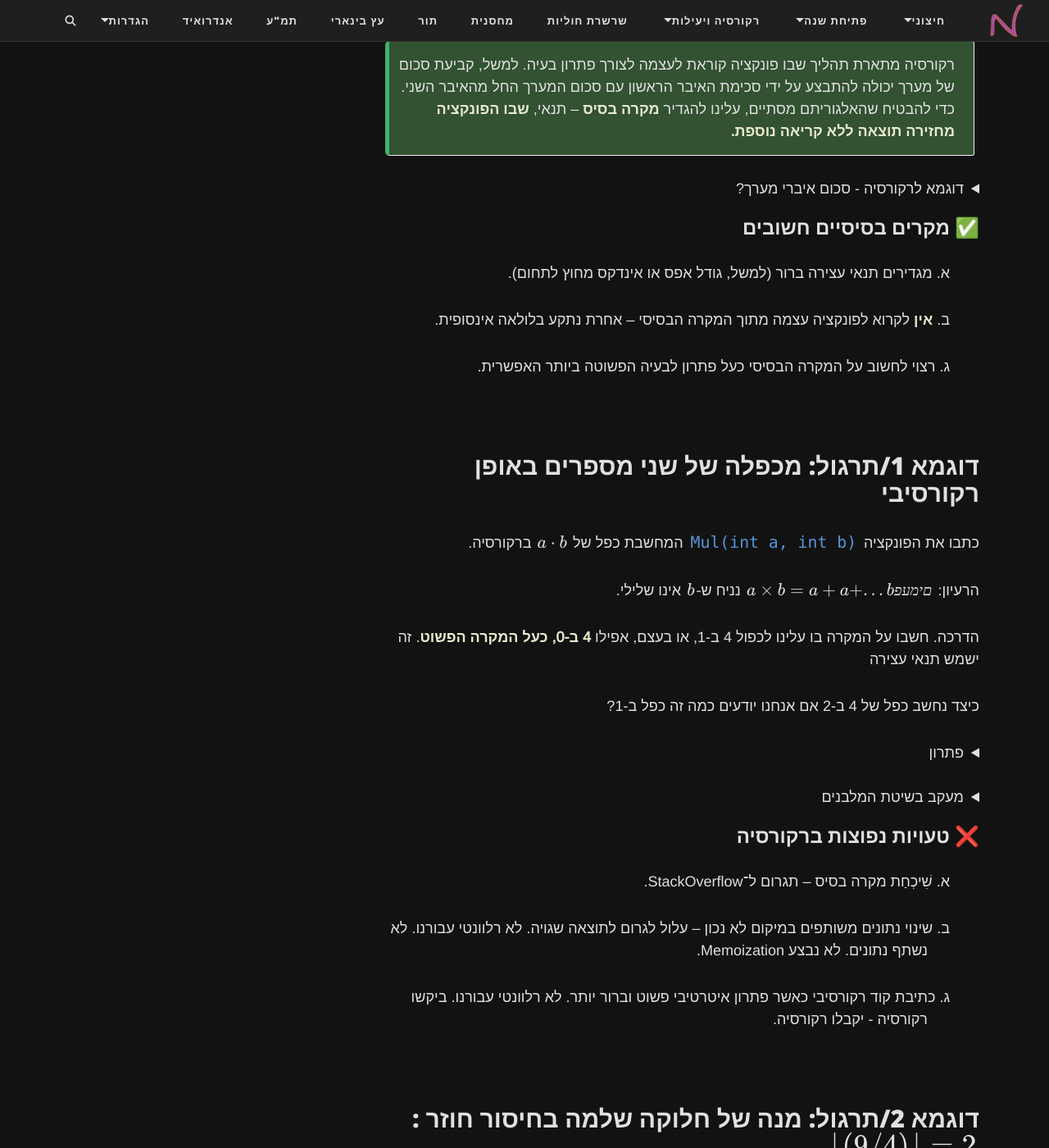
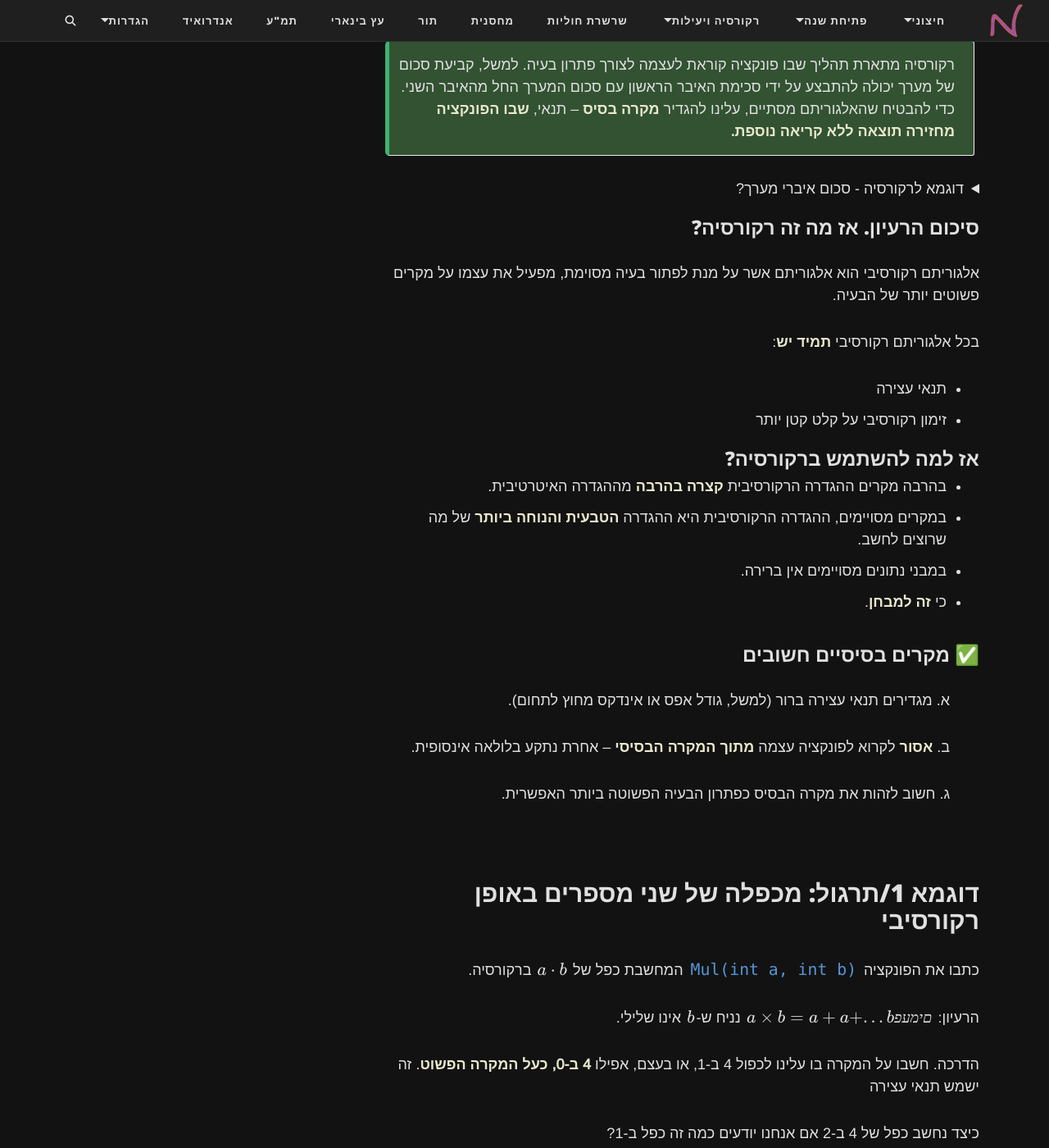
Before and after one commit to 3strategy/BeautifulMivney, a Jekyll site: the page built from mivney/1recursionAndComplexity/Chapter1.md, in a window 1280 px wide and 1400 px high, scrolled down 557 px. Shown: the whole window at 82% size. Built offline with Jekyll 4.4.1, drawn with Linux system fonts in a browser that asks for light colours; formulas are drawn with MathJax 3; comment, search, counter and statistics services are not loaded.

Commit message:
מדוע רקורסיה

```diff
--- a/mivney/1recursionAndComplexity/Chapter1.md
+++ b/mivney/1recursionAndComplexity/Chapter1.md
@@ -18,6 +18,7 @@ lang: he
 
 {: .box-success}
 רקורסיה מתארת תהליך שבו פונקציה קוראת לעצמה לצורך פתרון בעיה. למשל, קביעת סכום של מערך יכולה להתבצע על ידי סכימת האיבר הראשון עם סכום המערך החל מהאיבר השני. כדי להבטיח שהאלגוריתם מסתיים, עלינו להגדיר **מקרה בסיס** – תנאי, **שבו הפונקציה מחזירה תוצאה ללא קריאה נוספת.**
+
 
 
 <details markdown="1">
@@ -59,16 +60,32 @@ graph TD
 
 </details>
 
+
+### סיכום הרעיון. אז מה זה רקורסיה?
+אלגוריתם רקורסיבי הוא אלגוריתם אשר על מנת לפתור בעיה מסוימת, מפעיל את עצמו על מקרים פשוטים יותר של הבעיה.
+
+בכל אלגוריתם רקורסיבי **תמיד יש**:
+- תנאי עצירה
+- זימון רקורסיבי על קלט קטן יותר
+
+### אז למה להשתמש ברקורסיה?
+- בהרבה מקרים ההגדרה הרקורסיבית **קצרה בהרבה** מההגדרה האיטרטיבית.
+- במקרים מסויימים, ההגדרה הרקורסיבית היא ההגדרה **הטבעית והנוחה ביותר** של מה שרוצים לחשב.
+- במבני נתונים מסויימים אין ברירה.
+- כי **זה למבחן**.
+
+---
+
 ### ✅ מקרים בסיסיים חשובים
 
 {: .subq}
 א. מגדירים תנאי עצירה ברור (למשל, גודל אפס או אינדקס מחוץ לתחום).
 
 {: .subq}
-ב. **אין** לקרוא לפונקציה עצמה מתוך המקרה הבסיסי – אחרת נתקע בלולאה אינסופית.
+ב. **אסור** לקרוא לפונקציה עצמה **מתוך המקרה הבסיסי** – אחרת נתקע בלולאה אינסופית.
 
 {: .subq}
-ג. רצוי לחשוב על המקרה הבסיסי כעל פתרון לבעיה הפשוטה ביותר האפשרית.
+ג. חשוב לזהות את מקרה הבסיס כפתרון הבעיה הפשוטה ביותר האפשרית.
 
 
 ## דוגמא 1/תרגול: מכפלה של שני מספרים באופן רקורסיבי
```
Also changed, not shown: other parts of mivney/1recursionAndComplexity/Chapter1.md (+2 -2 lines).
